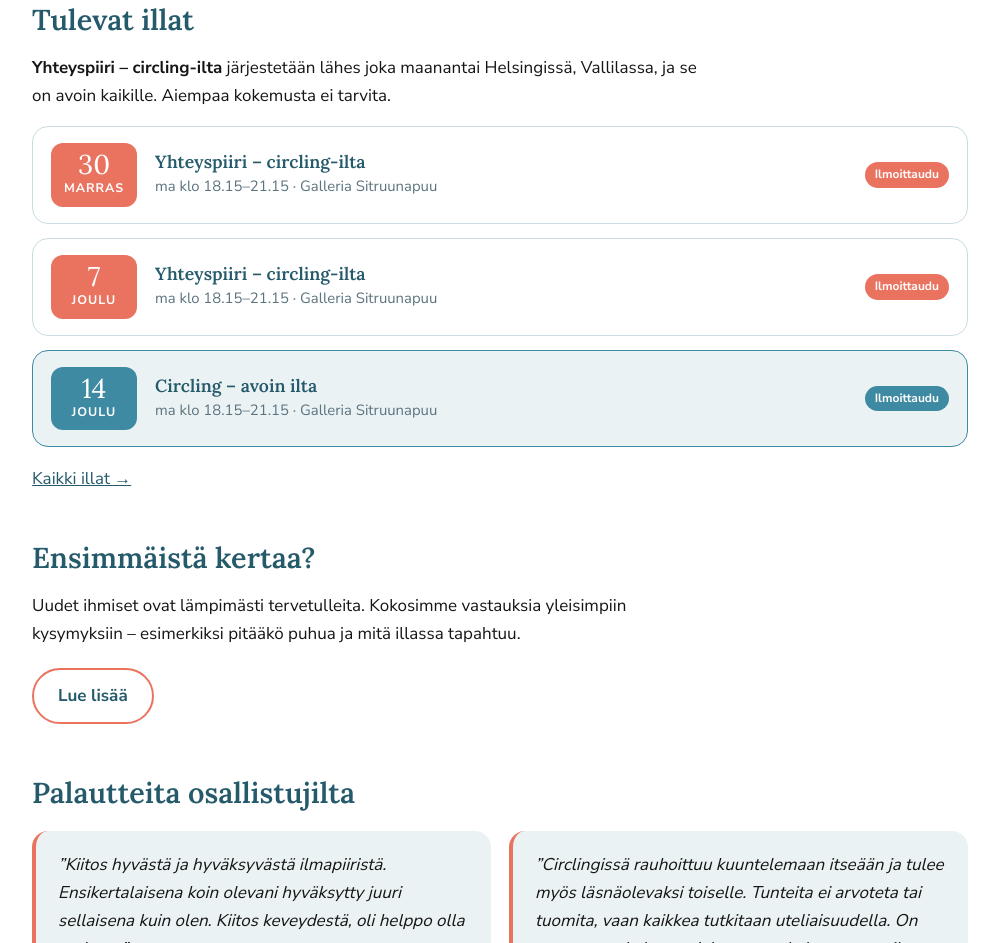
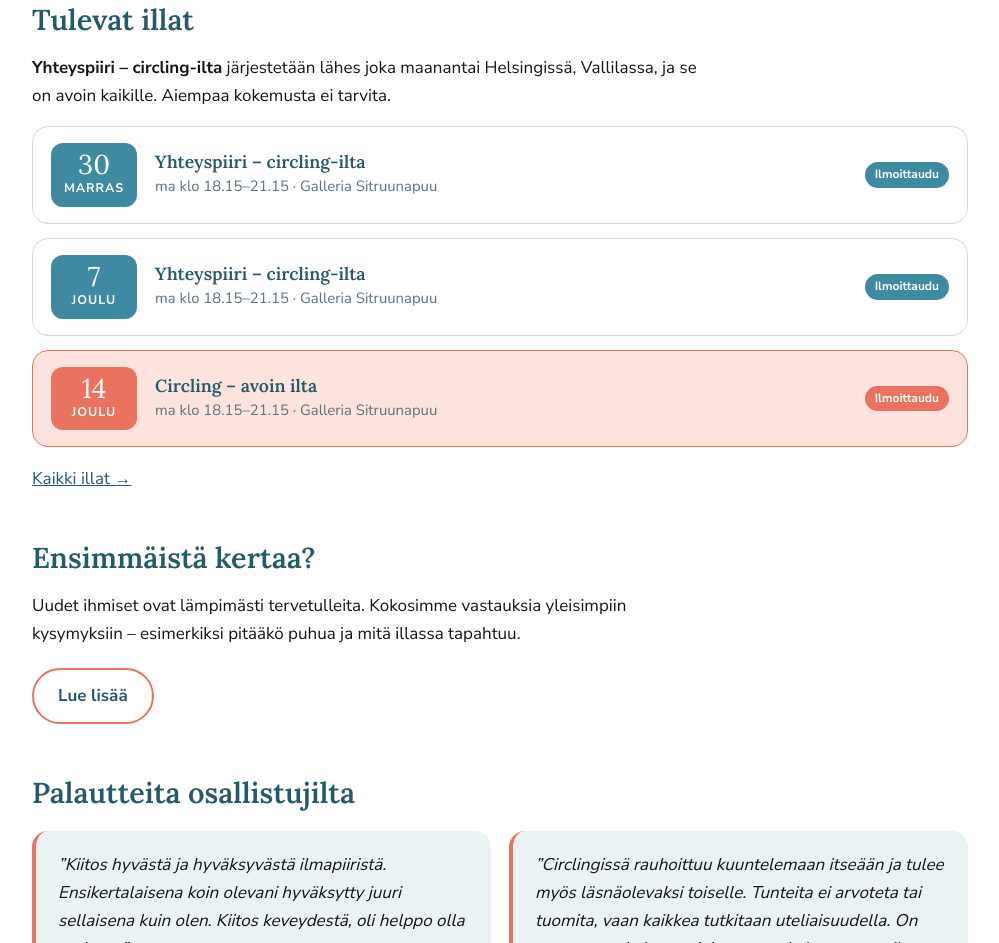
Before and after one commit to ossikonttinen/circling-fi, a plain HTML site: page index.html in a window 1280 px wide. Shown: the part 1113-2056 px from the top of the page, without its empty margins (140-1139 px from the left). Drawn offline with nearby package versions, Linux system fonts and the light colour scheme; no server answers.

Commit message:
Avoimet illat lohenpunaisiksi, muut sinisiksi
Co-Authored-By: Claude Opus 5.5 <noreply@anthropic.com>
Claude-Session: https://claude.ai/code/session_01XqWmraLhg7zmmDFSMGEkCE

```diff
--- a/tekstit.md
+++ b/tekstit.md
@@ -22,7 +22,7 @@
   - {{illat}}   = näyttää kolme seuraavaa iltaa (etusivulla)
   - Videot-sivun YouTube-linkit näytetään kortteina: kansikuva YouTubesta ja linkin teksti nimenä.
   - Lista, jonka kaikki kohdat alkavat lainausmerkillä ”, näytetään palautekortteina.
-  - Jos illan otsikossa on sana "avoin", kortti näkyy sinisenä; "joulu" tai "pikkujoulut" punaisena; muut oransseina.
+  - Jos illan otsikossa on sana "avoin", kortti näkyy lohenpunaisena; "joulu" tai "pikkujoulut" punaisena; muut sinisinä.
   - Illan voi lisätä listaan omalla otsikolla, esim.:
       @ 12.1.2027 | ma klo 18.15–21.15 | Erikoisilta | Galleria Sitruunapuu | Ilmoittaudu | https://...
   - Illat kirjoitetaan Tulevat illat -sivulle näin, yksi ilta per rivi:
--- a/tyyli.css
+++ b/tyyli.css
@@ -80,15 +80,15 @@ img[title="muotokuva"]{width:140px;height:140px;object-fit:cover;border-radius:5
 .illat{display:grid;gap:14px;margin:10px 0 18px;clear:both}
 .ilta{display:grid;grid-template-columns:86px 1fr auto;gap:18px;align-items:center;border:1px solid var(--turkoosi-reuna);border-radius:var(--pyoristys);padding:16px 18px;transition:.2s;text-decoration:none;color:inherit}
 .ilta:hover{border-color:var(--turkoosi);box-shadow:0 6px 20px rgba(62,138,163,.14)}
-.pvm{background:var(--vastavari);border-radius:12px;text-align:center;padding:8px 4px}
+.pvm{background:var(--turkoosi);border-radius:12px;text-align:center;padding:8px 4px}
 .pvm .d,.pvm .m{color:#fff !important}
 .pvm .d{font-family:var(--otsikkofontti);font-size:1.7rem;color:var(--turkoosi-tumma);line-height:1}
 .pvm .m{font-size:.78rem;text-transform:uppercase;letter-spacing:.08em;color:var(--harmaa);font-weight:700}
 .ilta h3{font-size:1.1rem;margin:0 0 2px}
 .ilta .meta{color:var(--harmaa);font-size:.93rem}
-.tila{font-size:.75rem;font-weight:700;padding:3px 10px;border-radius:999px;background:var(--vastavari);color:#fff;white-space:nowrap}
-.ilta.avoin{border-color:var(--turkoosi);background:var(--turkoosi-vaalea)}
-.ilta.avoin .pvm,.ilta.avoin .tila{background:var(--turkoosi)}
+.tila{font-size:.75rem;font-weight:700;padding:3px 10px;border-radius:999px;background:var(--turkoosi);color:#fff;white-space:nowrap}
+.ilta.avoin{border-color:var(--vastavari);background:var(--vastavari-vaalea)}
+.ilta.avoin .pvm,.ilta.avoin .tila{background:var(--vastavari)}
 .ilta.joulu{border-color:#c62f3a;background:#fbe4e6}
 .ilta.joulu .pvm,.ilta.joulu .tila{background:#c62f3a}
 .tila.taynna{background:#f2f2f2;color:#888}
```
